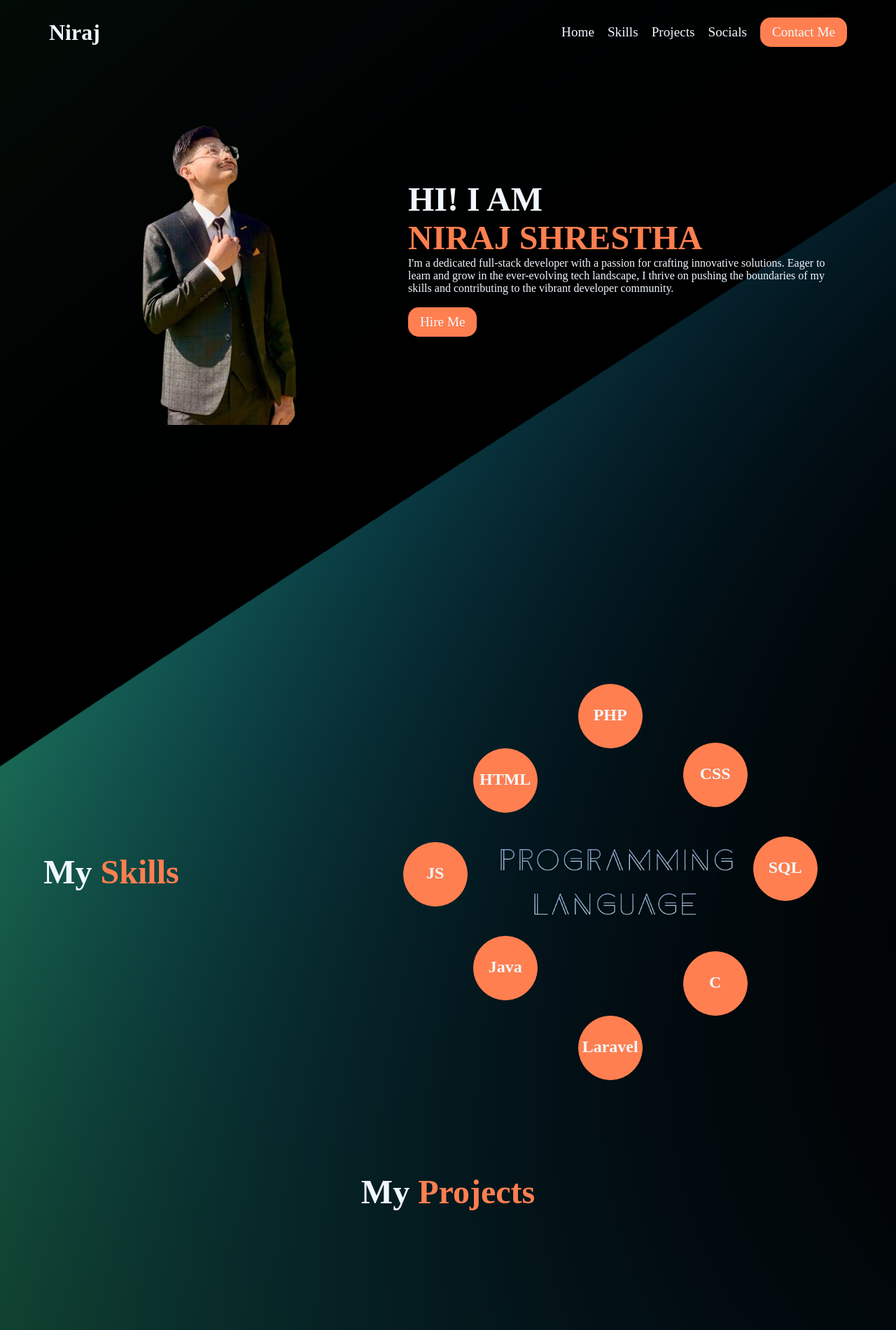
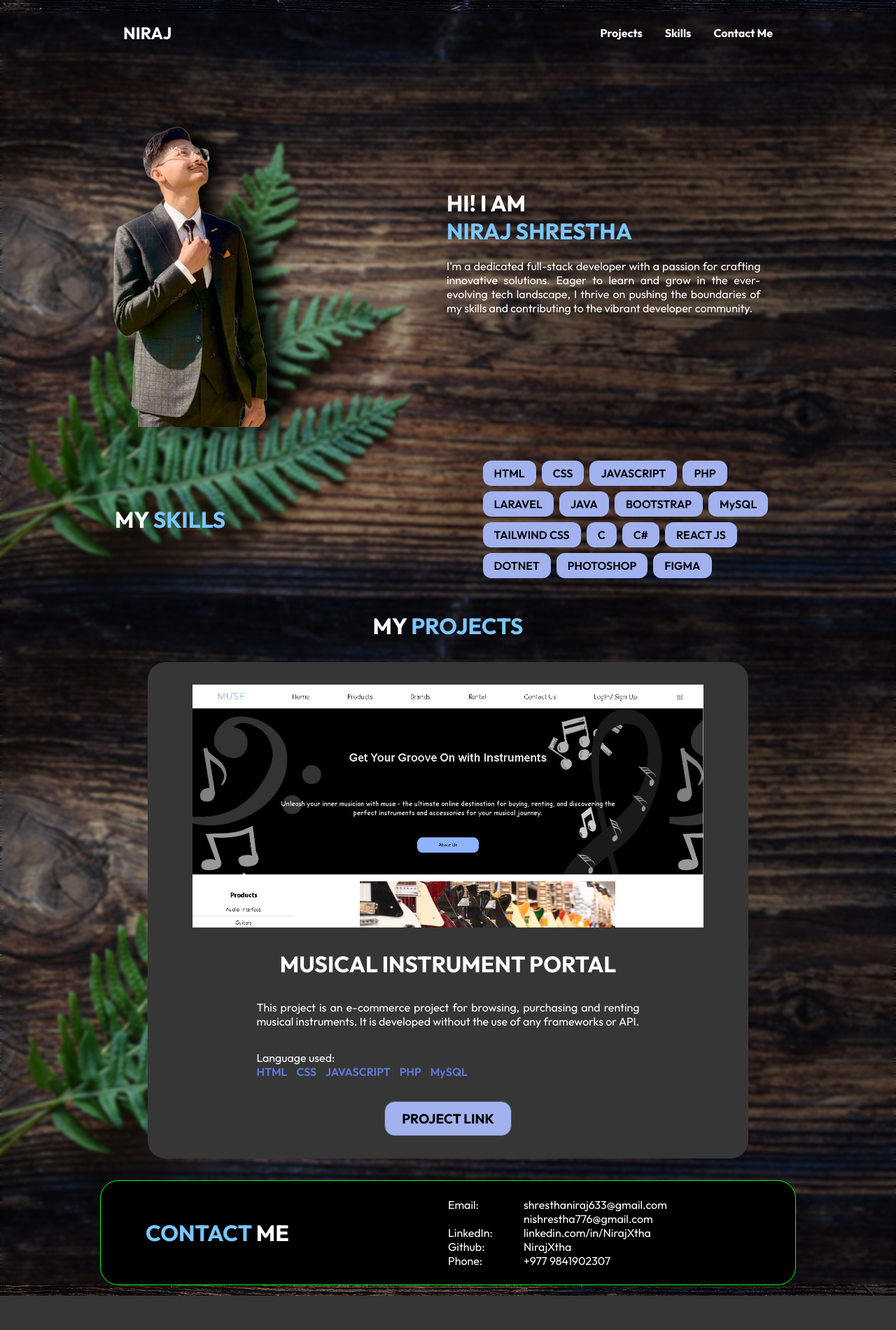
Before and after one commit to NirajXtha/Personal_site, a plain HTML site: page index.html in a window 1280 px wide. Shown: the top 1900 px of the page at 70% size. After the commit the page ends 1851 px from the top, so only its background shows below. Drawn offline with Linux system fonts and the light colour scheme.

Commit message:
Updated the profile

```diff
--- a/index.html
+++ b/index.html
@@ -3,73 +3,90 @@
 <head>
     <meta charset="UTF-8">
     <meta name="viewport" content="width=device-width, initial-scale=1.0">
-    <title>Personal BlogSite</title>
+    <title>Portfolio | Niraj Shrestha</title>
+    <link rel="preconnect" href="https://fonts.googleapis.com">
+    <link rel="preconnect" href="https://fonts.gstatic.com" crossorigin>
+    <link href="https://fonts.googleapis.com/css2?family=Outfit:wght@400;600;700&display=swap" rel="stylesheet">
     <link rel="stylesheet" href="style.css">
-    <link rel="website icon" href="profilePic.jpg">
 </head>
 <body>
+    <nav class="nav">
+        <h1>NIRAJ</h1>
+        <div class="menu" onclick="myFunction(this)">
+            <div class="bar1"></div>
+            <div class="bar2"></div>
+            <div class="bar3"></div>
+          </div>
+        <ul>
+            <li><a href="#">Projects</a></li>
+            <li><a href="#skills">Skills</a></li>
+            <li><a href="#">Contact Me</a></li>
+        </ul>
+    </nav>
+
     <header>
-        <nav>
-            <h2>Niraj</h2>
-            <ul>
-                <a href="#">Home</a>
-                <a href="#">Skills</a>
-                <a href="#">Projects</a>
-                <a href="#">Socials</a>
-                <button>Contact Me</button>
-            </ul>
-        </nav>
-
-        <span class="side">
-            <h1>HI! I AM <br>
-            <span class="name">NIRAJ SHRESTHA</span></h1>
-            <p>I'm a dedicated full-stack developer with a passion for crafting innovative solutions. Eager to learn and grow in the ever-evolving tech landscape, I thrive on pushing the boundaries of my skills and contributing to the vibrant developer community.</p><br>
-            <button>Hire Me</button>
-        </span>
-        <img src="profilePic-removebg-preview.png" alt="">
+        <img src="profilePic.png" alt="Profile Picture" title="Niraj Shrestha | Profile Picture" class="profile_pic">
+        <div class="about-heading">
+            <h1>HI! I AM</h1>
+            <h1><span class="color-heading">NIRAJ SHRESTHA</span></h1><br>
+            <p>I'm a dedicated full-stack developer with a passion for crafting innovative solutions. Eager to learn and grow in the ever-evolving tech landscape, I thrive on pushing the boundaries of my skills and contributing to the vibrant developer community.</p>
+        </div>
     </header>
 
-    <div class="main reveal">
-        <aside class="skill-side">
-            <h1>My <span class="name">Skills</span></h1>
-        </aside>
-        <img src="LANGUAGE.png" alt="" class="img-skill" width="370">
-        <div class="skills">
-            <div class="ball one"><h2>PHP</h2></div>
-            <div class="ball two"><h2>HTML</h2></div>
-            <div class="ball three"><h2>CSS</h2></div>
-            <div class="ball four"><h2>JS</h2></div>
-            <div class="ball five"><h2>SQL</h2></div>
-            <div class="ball six"><h2>Java</h2></div>
-            <div class="ball seven"><h2>C</h2></div>
-            <div class="ball eight"><h2>Laravel</h2></div>
+    <div id="skills">
+
+        <h1>MY <span class="color-heading">SKILLS</span></h1>
+        <div></div>
+        <div class="skill-set">
+            <span class="skill">HTML</span>
+            <span class="skill">CSS</span>
+            <span class="skill">JAVASCRIPT</span>
+            <span class="skill">PHP</span>
+            <span class="skill">LARAVEL</span>
+            <span class="skill">JAVA</span>
+            <span class="skill">BOOTSTRAP</span>
+            <span class="skill">MySQL</span>
+            <span class="skill">TAILWIND CSS</span>
+            <span class="skill">C</span>
+            <span class="skill">C#</span>
+            <span class="skill">REACT JS</span>
+            <span class="skill">DOTNET</span>
+            <span class="skill">PHOTOSHOP</span>
+            <span class="skill">FIGMA</span>
         </div>
     </div>
 
-    <div class="container">
-        <h1>My <span class="name">Projects</span></h1>
+    <div id="projects">
+        <h1>MY <span class="color-heading">PROJECTS</span></h1>
+
+        <div class="card">
+            <img src="music-ss1.png" alt="Project ScreenShot">
+
+                <h1>MUSICAL INSTRUMENT PORTAL</h1>
+                <p>This project is an e-commerce project for browsing, purchasing and renting musical instruments. It is developed without the use of any frameworks or API.</p>
+                <p>Language used: <br>
+                    <span class="language">HTML CSS JAVASCRIPT PHP MySQL</span></p>
+                <button onclick="location.href = 'www.youtube.com';" class="button">PROJECT LINK</button>
+
+        </div>
+
     </div>
 
+    <footer>
+        <h1 class="contacts"><span class="color-heading">CONTACT</span> ME</h1>
+        <div class="details">
+            <span class="list">Email:</span>
+            <span class="list">shresthaniraj633@gmail.com nishrestha776@gmail.com
+            </span>
+            <span class="list">LinkedIn:</span>
+            <span class="list">linkedin.com/in/NirajXtha</span>
+            <span class="list">Github:</span>
+            <span class="list">NirajXtha</span>
+            <span class="list">Phone:</span>
+            <span class="list">+977 9841902307</span>
+        </div>
+    </footer>
 
-    <script>
-        function reveal() {
-        var reveals = document.querySelectorAll(".reveal");
-
-        for (var i = 0; i < reveals.length; i++) {
-            var windowHeight = window.innerHeight;
-            var elementTop = reveals[i].getBoundingClientRect().top;
-            var elementVisible = 150;
-
-            if (elementTop < windowHeight - elementVisible) {
-                reveals[i].classList.add("active");
-            } else {
-                reveals[i].classList.remove("active");
-            }
-        }
-        }
-
-        window.addEventListener("scroll", reveal);
-
-    </script>
+    <script src="main.js"></script>
 </body>
 </html>
--- /dev/null
+++ b/main.js
@@ -0,0 +1,15 @@
+const navbar = document.querySelector('.nav');
+const watch = document.createElement('div');
+
+watch.setAttribute('data-scroll-watcher', '');
+navbar.before(watch);
+
+const navObserver = new IntersectionObserver((entries) => {
+    navbar.classList.toggle('sticking', !entries[0].isIntersecting)
+}, {rootMargin: "100px 0px 0px 0px"});
+
+navObserver.observe(watch);
+
+function myFunction(x) {
+    x.classList.toggle("change");
+  }
--- a/style.css
+++ b/style.css
@@ -1,179 +1,276 @@
+:root{
+    --light-blue: #A2B2EE;
+    --dark-blue: #5F7ADB;
+    --transparent-grey: #363636;
+    --brown: #b54e00;
+}
 *{
-    color: aliceblue;
+    font-family: Outfit, sans-serif;
+    color: white;
     margin: 0;
     padding: 0;
-    font-family: 'Times New Roman', Times, serif;
-    /* border: 1px solid red; */
-    transition: .4s all ease;
+    border-color: transparent;
+    text-align: justify;
+    /* outline: 1px solid red; */
 }
 body{
-    background-color: rgb(43, 41, 41);
-    background-image: url(aaabstract.png);
+    background-color: var(--transparent-grey);
+    background-image: url(fern-1250903_1280.jpg);
     background-repeat: no-repeat;
     background-size: cover;
-}
-header, .main, .container{
-    padding: 15px 70px;
-    height: 100dvh;
+    background-attachment: fixed;
+    backdrop-filter: blur(2px);
 
 }
+
+nav, footer{
+  margin: 1rem 9rem;
+}
+
+
 nav{
     display: flex;
     align-items: center;
     justify-content: space-between;
-    padding: 10px 0;
-    margin-bottom: 30px;
+    font-weight: bold;
+    position: sticky;
+    top: 0;
+    z-index: 100;
+    padding: 1rem 2rem;
+    transition: background-color 400ms;
+    border-radius: 15px;
 }
-nav h2{
-    font-size: 2rem;
-}
-ul a{
-    text-decoration: none;
-    font-size: 1.2rem;
+.nav.sticking{
+    background-color: rgb(255, 0, 0);
 }
 ul{
-    word-spacing: 15px;
+    list-style: none;
+    display: flex;
+    gap: 2rem;
 }
-h1{
-    font-size: 3rem;
-}
-header h1{
-    padding-top: 150px;
-}
-button{
-    background-color: coral;
-    padding: 8px 15px;
-    border: 2px solid coral;
-    border-radius: 15px;
-    cursor: pointer;
-    font-size: 1.2rem;
-}
-button:hover{
-    background-color: antiquewhite;
-    color: black;
-}
-.side{
-    float: right;
-    width: 55%;
-}
-.name{
-    color: coral;
-}
-.ball{
-    width: 90px;
-    height: 60px;
-    padding-top: 30px;
-    border-radius: 50%;
-    border: 1px solid coral;
-    text-align: center;
-    position: relative;
-    background-color: coral;
+a{
+    text-decoration: none;
 }
 
-.skills{
-    height: 100dvh;
-    width: auto;
+/* Hover effect for text */
+a {
+    position: relative;
+    display: block;
+    cursor: pointer;
+  }
+
+  a:before, a:after {
+    content: '';
+    position: absolute;
+    width: 0%;
+    height: 1px;
+    bottom: 0%;
+    margin-top: -0.5px;
+    background: #fff;
+  }
+
+  a:before {
+    left: -2.5px;
+  }
+  a:after {
+    right: 2.5px;
+    background: #fff;
+    transition: width 0.5s cubic-bezier(0.22, 0.61, 0.36, 1);
+  }
+
+  a:hover:before {
+    background: #fff;
+    width: 100%;
+    transition: width 0.5s cubic-bezier(0.22, 0.61, 0.36, 1);
+  }
+
+  a:hover:after {
+    background: transparent;
+    width: 100%;
+    transition: 0s;
+  }
+
+  /* Hover effect end */
+
+.profile_pic{
+    filter: drop-shadow(1.4rem 0 1rem #000000);
+}
+
+.color-heading{
+    color: #7ac6ff;
+}
+
+header{
+    display: flex;
+    align-items: center;
+    padding: 1rem 9rem;
+}
+
+.about-heading{
+    padding: 0 5% 0 25%;
+}
+
+#skills{
+  padding: 2rem 9rem;
+    display: grid;
+    place-items: center;
+    grid-template-columns: 20% 35% 45%;
+}
+
+.skill-set{
+    display: flex;
+    flex-wrap: wrap;
+    gap: .5rem;
+}
+
+.skill{
+    padding: .5rem 1rem;
+    background-color: var(--light-blue);
+    border-radius: 12px;
+    color: #000000;
+    font-weight: 600;
+}
+#projects{
     display: flex;
     flex-direction: column;
     justify-content: center;
     align-items: center;
+    padding: 1rem 2rem;
+    gap: 2rem;
 }
-.main{
+
+.card{
+    background-color: var(--transparent-grey);
+    backdrop-filter: blur(25px);
+    padding: 2rem 4rem;
+    width: 60%;
+    border-radius: 25px;
+    display: grid;
+    place-items: center;
+    gap: 2rem;
+}
+
+.card img{
+    width: 100%;
+}
+
+.card p{
+    width: 75%;
+}
+
+.language{
+    color: var(--dark-blue);
+    font-weight: 600;
+    word-spacing: 10px;
+}
+
+
+
+/* UIverse start */
+.button {
+    font-weight: bold;
+    background-color: var(--light-blue);
+    display: inline-block;
+    padding: 12px 24px;
+    border: 1px solid #4f4f4f;
+    border-radius: 15px;
+    transition: all 0.2s ease-in;
+    position: relative;
+    overflow: hidden;
+    font-size: 19px;
+    cursor: pointer;
+    color: black;
+    z-index: 1;
+  }
+
+  .button:before {
+    content: "";
+    position: absolute;
+    left: 50%;
+    transform: translateX(-50%) scaleY(1) scaleX(1.25);
+    top: 100%;
+    width: 140%;
+    height: 180%;
+    background-color: rgba(0, 0, 0, 0.05);
+    border-radius: 50%;
+    display: block;
+    transition: all 0.5s 0.1s cubic-bezier(0.55, 0, 0.1, 1);
+    z-index: -1;
+  }
+
+  .button:after {
+    content: "";
+    position: absolute;
+    left: 55%;
+    transform: translateX(-50%) scaleY(1) scaleX(1.45);
+    top: 180%;
+    width: 160%;
+    height: 190%;
+    background-color: #39bda7;
+    border-radius: 50%;
+    display: block;
+    transition: all 0.5s 0.1s cubic-bezier(0.55, 0, 0.1, 1);
+    z-index: -1;
+  }
+
+  .button:hover {
+    color: #ffffff;
+    border: 1px solid #39bda7;
+  }
+
+  .button:hover:before {
+    top: -35%;
+    background-color: #39bda7;
+    transform: translateX(-50%) scaleY(1.3) scaleX(0.8);
+  }
+
+  .button:hover:after {
+    top: -45%;
+    background-color: #39bda7;
+    transform: translateX(-50%) scaleY(1.3) scaleX(0.8);
+  }
+
+/* UIverse end */
+
+footer{
     display: flex;
-    flex-wrap: nowrap;
-    justify-content: center;
+    justify-content: space-evenly;
     align-items: center;
+    outline: 1px solid lime;
+    background-color: #000000;
+    padding: 1.5rem 4rem;
+    border-radius: 25px;
+    flex-wrap: wrap;
 }
-.skill-side{
-    transform: translateX(-250px);
+
+.details, .contacts{
+    flex: 50%;
 }
-.img-skill{
-    transform: translate(200px,10px);
+.details{
+    display: grid;
+    grid-template-columns: 25% 1fr;
 }
-/* For animation of skills */
-.active .one{
-    animation: slide1 1.5s both;z-index: 10;
+
+.menu {
+  display: inline-block;
+  display: none;
+  cursor: pointer;
 }
-.active .two{
-    animation: slide2 1.5s both;z-index: 9;
 
+.bar1, .bar2, .bar3 {
+  width: 35px;
+  height: 5px;
+  background-color: #333;
+  margin: 6px 0;
+  transition: 0.4s;
 }
-.active .three{
-    animation: slide3 1.5s both;z-index: 8;
 
+.change .bar1 {
+  transform: translate(0, 11px) rotate(-45deg);
 }
-.active .four{
-    animation: slide4 1.5s both;z-index: 7;
 
+.change .bar2 {scale: 0;}
+
+.change .bar3 {
+  transform: translate(0, -11px) rotate(45deg);
 }
-.active .five{
-    animation: slide5 1.5s both;z-index: 6;
-
-}
-.active .six{
-    animation: slide6 1.5s both;z-index: 5;
-
-}
-.active .seven{
-    animation: slide7 1.5s both;z-index: 4;
-
-}
-.active .eight{
-    animation: slide8 1.5s both;z-index: 3;
-
-}
-.one{transform: translate(-50px,100px);}
-.two{transform: translate(-200px,100px);}
-.three{transform: translate(100px,0);}
-.four{transform: translate(-300px,50px);}
-.five{transform: translate(200px,-50px);}
-.six{transform: translate(-200px,0);}
-.seven{transform: translate(100px,-70px);}
-.eight{transform: translate(-50px,-70px);}
-/*Animations slides*/
-@keyframes slide1{
-    0%{
-        transform: translate(0,300px);
-    }
-}
-@keyframes slide2{
-    10%{
-        transform: translate(0,210px);
-    }
-
-}
-@keyframes slide3{
-    20%{
-        transform: translate(0,120px);
-    }
-}
-@keyframes slide4{
-    30%{
-        transform: translate(0,30px);
-    }
-}
-@keyframes slide5{
-    40%{
-        transform: translate(0,-60px);
-    }
-}
-@keyframes slide6{
-    50%{
-        transform: translate(0,-150px);
-    }
-}
-@keyframes slide7{
-    60%{
-        transform: translate(0,-245px);
-    }
-}
-@keyframes slide8{
-    70%{
-        transform: translate(0,-340px);
-    }
-}
-/*End of animation slides*/
-
-.container{
-    text-align: center;
-}
```
Also changed, not shown: LANGUAGE.png (deleted), aaabstract.png (deleted), comp.jpg (deleted), fern-1250903_1280.jpg (added), music-ss1.png (added), profilePic-removebg-preview.png (deleted), profilePic.jpg (deleted), profilePic.png (added).
